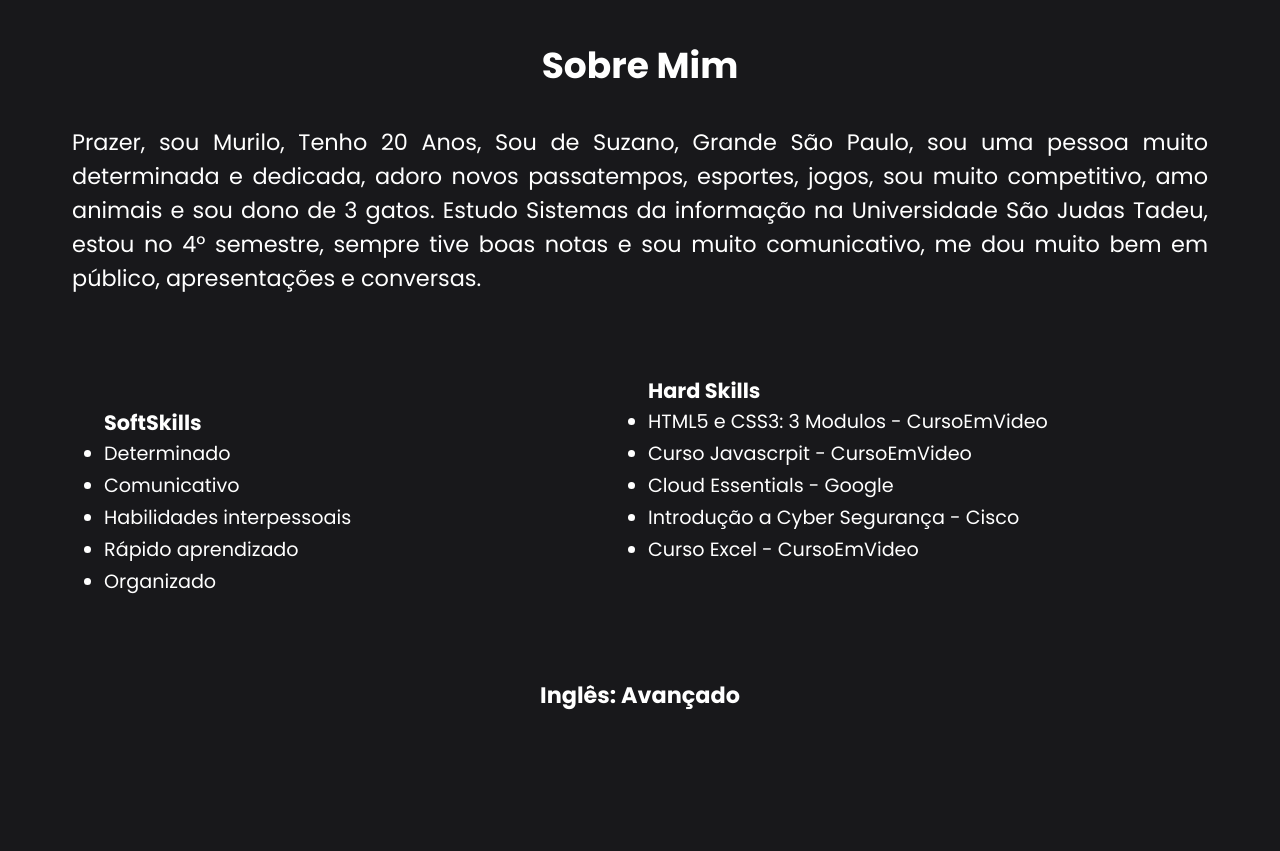
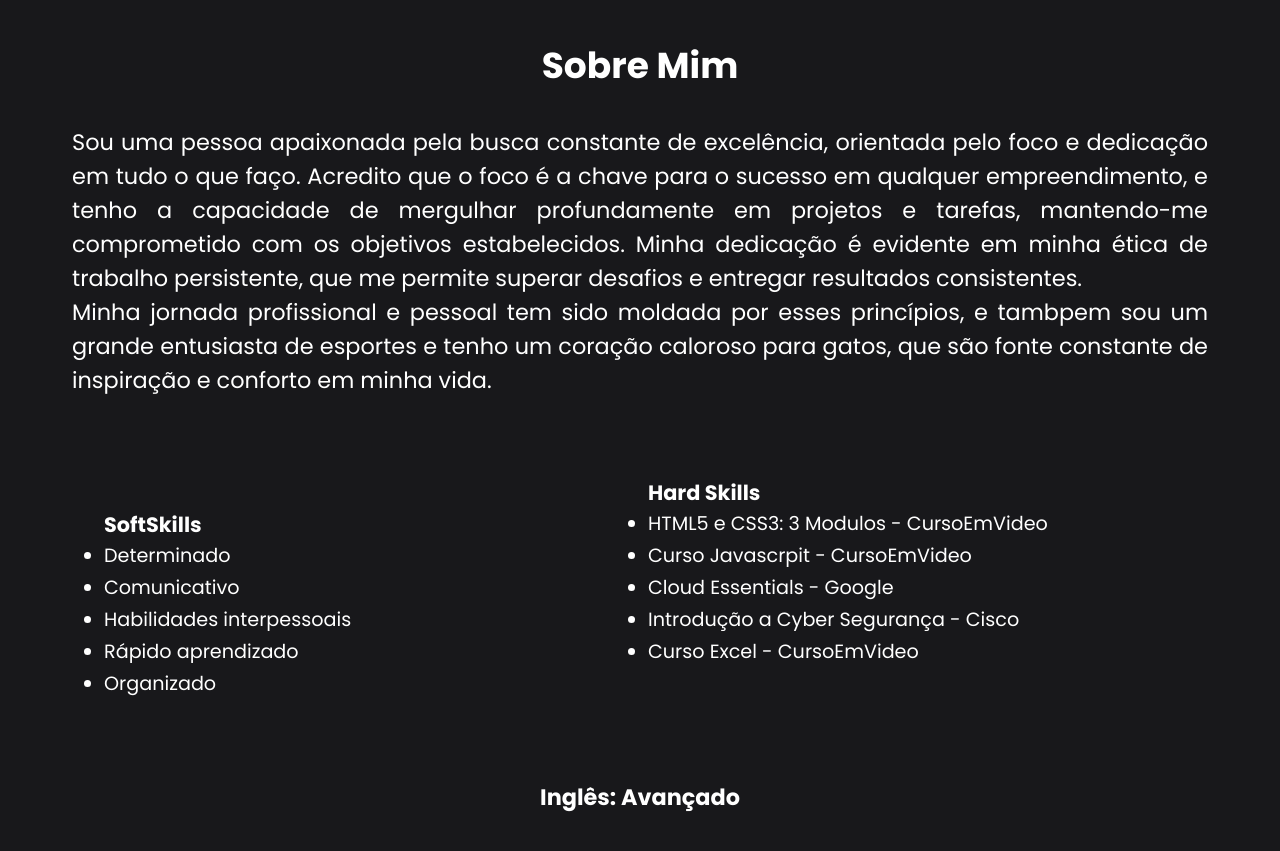
Before and after one commit to Muriloviskexe/Meu-Curriculo, a plain HTML site: page index.html in a window 1280 px wide. Shown: the part 880-1731 px from the top of the page. Drawn offline with nearby package versions, Linux system fonts and the light colour scheme; a web font is replaced by a local one.

Commit message:
correção de apresentação pessoal do portfolio

```diff
--- a/index.html
+++ b/index.html
@@ -53,9 +53,8 @@
     <!-- SOBRE MIM -->
     <section class="conteiner" id="sobre">
         <h2 class="header">Sobre Mim</h2>
-        <p class="sub-header">Prazer, sou Murilo, Tenho 20 Anos, Sou de Suzano, Grande São Paulo, sou uma pessoa muito determinada e dedicada, adoro novos passatempos, esportes, jogos, sou muito competitivo, amo animais e sou dono de 3 gatos.
-
-            Estudo Sistemas da informação na Universidade São Judas Tadeu, estou no 4° semestre, sempre tive boas notas e sou muito comunicativo, me dou muito bem em público, apresentações e conversas.</p>
+            <p class="sub-header">Sou uma pessoa apaixonada pela busca constante de excelência, orientada pelo foco e dedicação em tudo o que faço. Acredito que o foco é a chave para o sucesso em qualquer empreendimento, e tenho a capacidade de mergulhar profundamente em projetos e tarefas, mantendo-me comprometido com os objetivos estabelecidos. Minha dedicação é evidente em minha ética de trabalho persistente, que me permite superar desafios e entregar resultados consistentes. <br>
+            Minha jornada profissional e pessoal tem sido moldada por esses princípios, e tambpem sou um grande entusiasta de esportes e tenho um coração caloroso para gatos, que são fonte constante de inspiração e conforto em minha vida.</p>
             <!-- HABILIDADES -->
                 <div class="habilidades">
                     <ul>
```
